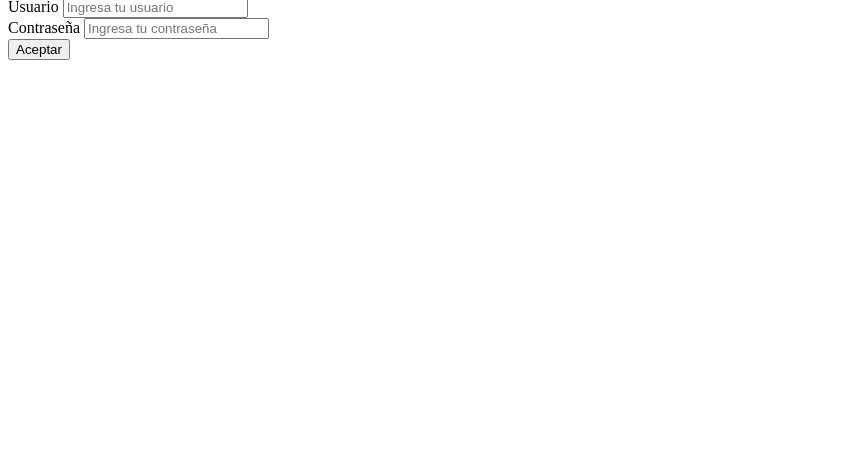
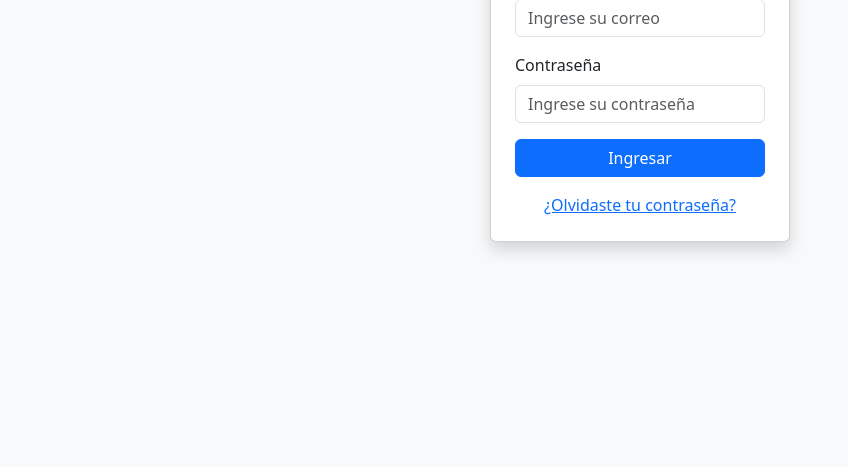
Before and after one commit to jamg20/jamg20.github.io, a PHP site: page / in a window 1280 px wide. Shown: the part 333-800 px from the top of the page, without its empty margins (0-848 px from the left). Run offline with PHP 8.4, Linux system fonts and the light colour scheme.

Commit message:
Update index.php

```diff
--- a/index.php
+++ b/index.php
@@ -1,31 +1,29 @@
 <!DOCTYPE html>
-<html lang="es-MX">
+<html lang="es">
 <head>
-    <meta charset="utf-8">
-    <meta name="viewport" content="width=device-width, initial-scale=1">
+    <meta charset="UTF-8">
+    <meta name="viewport" content="width=device-width, initial-scale=1.0">
     <title>Login</title>
+    <link href="https://cdn.jsdelivr.net/npm/bootstrap@5.3.0/dist/css/bootstrap.min.css" rel="stylesheet">
 </head>
-<body>
-    <div class="formulario">
-        <div class="text-center">
-            <img src="imagenes/beto.png" class="logo" alt="Logo">
+<body class="d-flex justify-content-center align-items-center vh-100 bg-light">
+    <div class="card p-4 shadow" style="width: 300px;">
+        <h3 class="text-center mb-3">Iniciar Sesión</h3>
+        <form>
+            <div class="mb-3">
+                <label for="email" class="form-label">Correo electrónico</label>
+                <input type="email" class="form-control" id="email" placeholder="Ingrese su correo" required>
+            </div>
+            <div class="mb-3">
+                <label for="password" class="form-label">Contraseña</label>
+                <input type="password" class="form-control" id="password" placeholder="Ingrese su contraseña" required>
+            </div>
+            <button type="submit" class="btn btn-primary w-100">Ingresar</button>
+        </form>
+        <div class="text-center mt-3">
+            <a href="#">¿Olvidaste tu contraseña?</a>
         </div>
-        <form action="validar.php" method="post" onsubmit="mostrarSpinner()">
-            <legend>Inicio de Sesión</legend>
-
-            <div class="mb-3">
-                <label for="nombre1" class="form-label">Usuario</label>
-                <input type="text" id="nombre1" name="nombre1" class="form-control" placeholder="Ingresa tu usuario" required>
-            </div>
-
-            <div class="mb-3">
-                <label for="password1" class="form-label">Contraseña</label>
-                <input type="password" id="password1" name="password1" class="form-control" placeholder="Ingresa tu contraseña" required>
-            </div>
-
-            <div class="d-grid">
-                <button type="submit" class="btn btn-danger">Aceptar</button>
-            </div>
     </div>
+    <script src="https://cdn.jsdelivr.net/npm/bootstrap@5.3.0/dist/js/bootstrap.bundle.min.js"></script>
 </body>
 </html>
```
